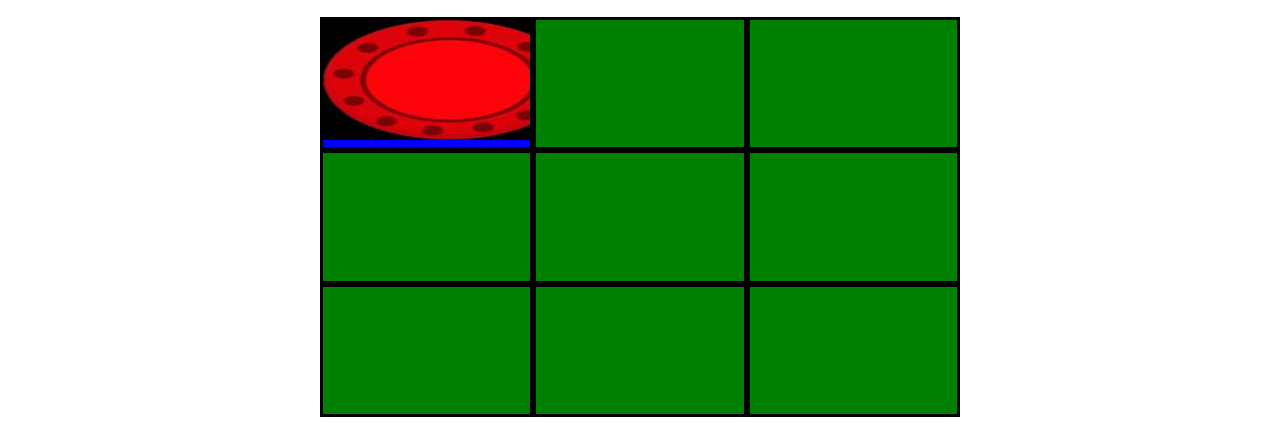
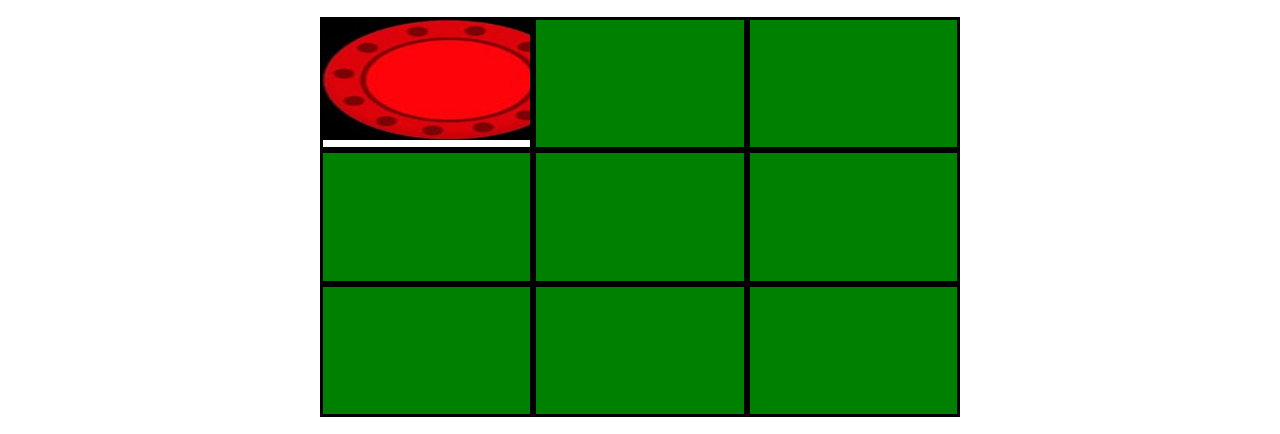
Before and after one commit to Ibrahim-abdulwahab/xo_game, a plain HTML site: page index.html in a window 1280 px wide. Both pictures are taken after a click on the element 426 px from the left and 251 px from the top of the page. Shown: the part 168-602 px from the top of the page. Drawn offline with Linux system fonts and the light colour scheme; files whose address does not match are found by name.

Commit message:
improvements

```diff
--- a/script.js
+++ b/script.js
@@ -10,9 +10,9 @@ window.addEventListener('load', function(){
     const card9=document.getElementById("card-nine");
     const redscore=document.getElementById("score-red");
     const yellowscore=document.getElementById("score-yellow");
-    let i=1;
-    let redpoint=1;
-    let yellowpoint=1;
+    let i=1;//number of current round
+    let redpoint=1;//player one's score
+    let yellowpoint=1;//player two's score
     let card1pressed=0;//cheat prevention
     let card2pressed=0;
     let card3pressed=0;
@@ -54,7 +54,7 @@ window.addEventListener('load', function(){
         x.className=playerturn;
         i=i+1;
         if (i===10){
-            setTimeout(() => reset(), 1000);
+            setTimeout(() => reset(), 1000);//After 10th round no moves can be made so game resets
         }
         if (i>=4){
             if((card1.className==playerturn && card2.className==playerturn && card3.className==playerturn)
--- a/style.css
+++ b/style.css
@@ -11,7 +11,6 @@ html {
 .main{
     height: 100vh;
     width:100vw;
-    /* background-color: black; */
     display: flex;
     flex-direction: column;
     justify-content: center;
@@ -28,12 +27,10 @@ html {
 .play-field{
     height: 50%;
     width: 50%;
-    background-color: red;
     display: flex;
     flex-direction: column;
 }
 .row{
-    background-color: blue;
     width: 100%;
     flex-grow: 1;
     display: flex;
@@ -45,7 +42,7 @@ html {
     flex-grow: 1;
 }
 .red{
-    background-image: url(C:/Users/Ibrahim/Desktop/xo_game/images/red.jpeg) ;
+    background-image: url(./images/red.jpeg) ;
     background-size:252px 120px;
     background-repeat: no-repeat;
     border-style: solid;
@@ -53,7 +50,7 @@ html {
     flex-grow: 1;
 }
 .yellow{
-    background-image: url(C:/Users/Ibrahim/Desktop/xo_game/images/yellow.jpeg) ;
+    background-image: url(./images/yellow.jpeg) ;
     background-size:252px 120px;
     background-repeat: no-repeat;
     border-style: solid;
```
